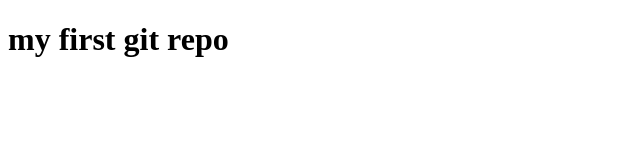
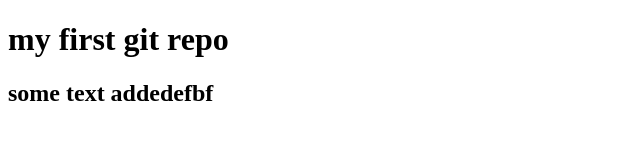
Before and after one commit to SHAMSHAD-HUSAIN/HTML-2025002, a plain HTML site: page index.html in a window 1280 px wide. Shown: the whole page, without its empty margins (0-640 px from the left). Drawn offline with Linux system fonts and the light colour scheme.

Commit message:
i added h2

```diff
--- a/index.html
+++ b/index.html
@@ -7,5 +7,8 @@
 </head>
 <body>
     <h1>my first git repo</h1>
+    <h2>
+        some text addedefbf
+    </h2>
 </body>
 </html>
```
